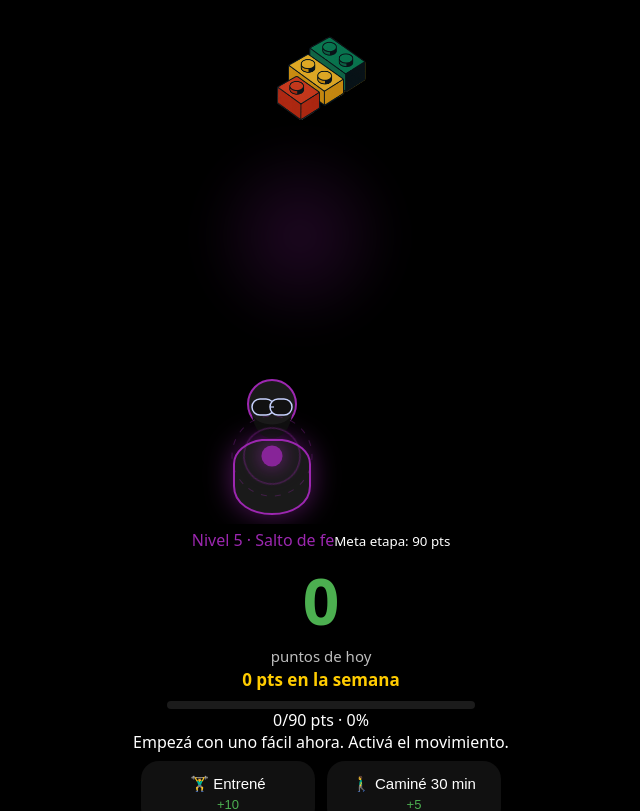
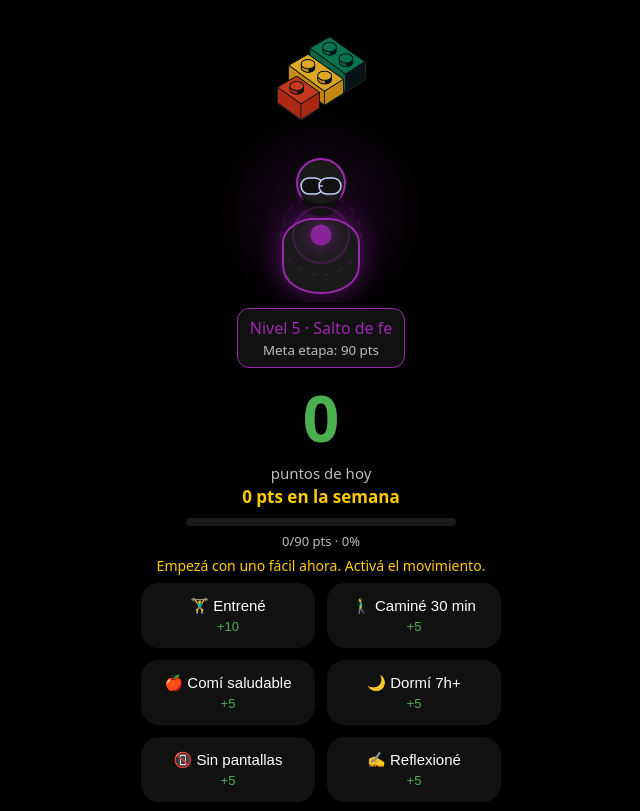
Before and after one commit to diegoperg-prog/proyecto-diego-plus, a React (Vite) app: page / in a window 1280 px wide. Shown: the top 811 px of the page, without its empty margins (331-971 px from the left). Built offline with nearby package versions, Linux system fonts and the light colour scheme.

Commit message:
Update index.css

```diff
--- a/src/index.css
+++ b/src/index.css
@@ -183,3 +183,35 @@ body {
   .daily-points { font-size: 56px; }
   .round-button { width: 54px; height: 54px; }
 }
+/* --- Héroe de Luz --- */
+.hero-wrap {
+  position: relative;
+  width: 100%;
+  max-width: 360px;
+  height: 170px;
+  margin: 0 auto 4px;
+  display: flex;
+  align-items: center;
+  justify-content: center;
+}
+.hero-aura {
+  position: absolute;
+  border-radius: 999px;
+  pointer-events: none;
+  mix-blend-mode: screen;
+}
+.hero-svg { position: relative; z-index: 2; }
+
+/* Stage header (chip) */
+.stage-header { display: flex; flex-direction: column; align-items: center; gap: 6px; }
+.stage-chip {
+  border: 1px solid #2a2a2a;
+  background: #111;
+  border-radius: 12px;
+  padding: 8px 12px;
+  text-align: center;
+}
+.stage-chip small { display: block; color: #bdbdbd; margin-top: 2px; }
+
+.stage-progress-label { color: #bdbdbd; font-size: 13px; margin-top: 6px; }
+.stage-insight { color: #ffcc00; font-size: 14px; margin-top: 6px; }
```
